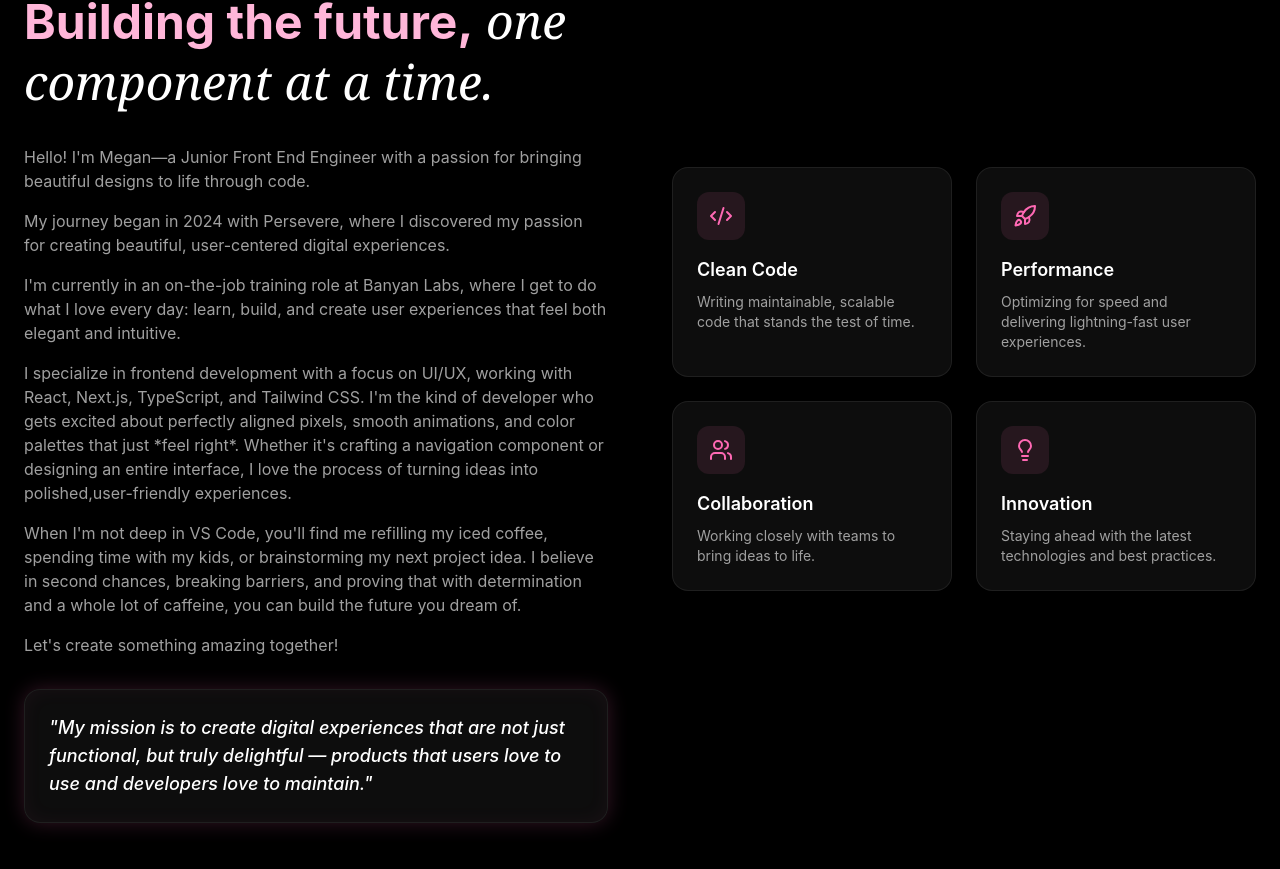
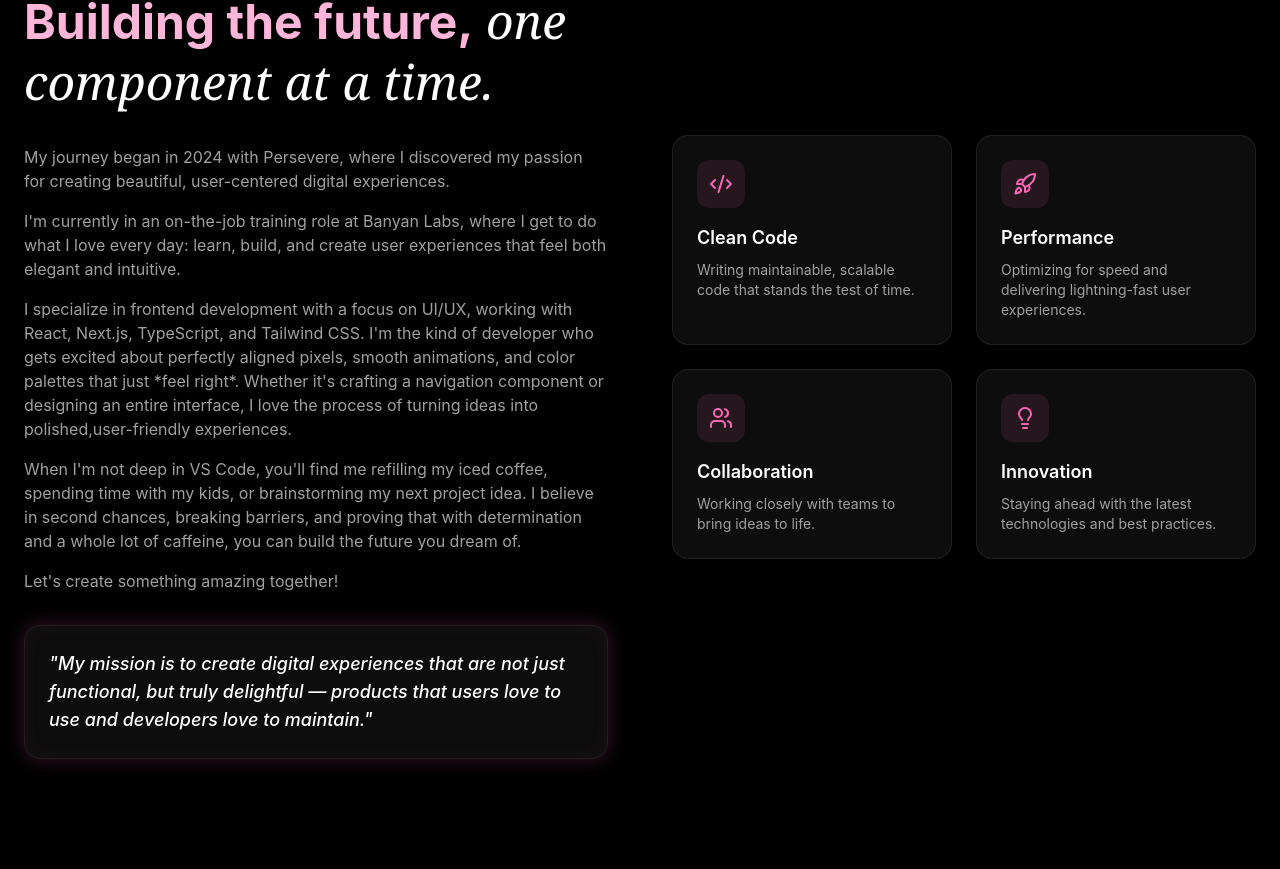
Before and after one commit to megwilliams1/my-portfolio, a React (Vite) app: page / in a window 1280 px wide. Shown: the part 1331-2200 px from the top of the page. Built offline with nearby package versions, Linux system fonts and the light colour scheme.

Commit message:
updated my about me

```diff
--- a/src/sections/About.jsx
+++ b/src/sections/About.jsx
@@ -48,10 +48,6 @@ export const About = () => {
             </h2>
 
             <div className="space-y-4 text-muted-foreground animate-fade-in animation-delay-200">
-              <p>
-                Hello! I'm Megan—a Junior Front End Engineer with a passion for
-                bringing beautiful designs to life through code.
-              </p>
 
               <p>
                 My journey began in 2024 with Persevere, where I discovered my
```
